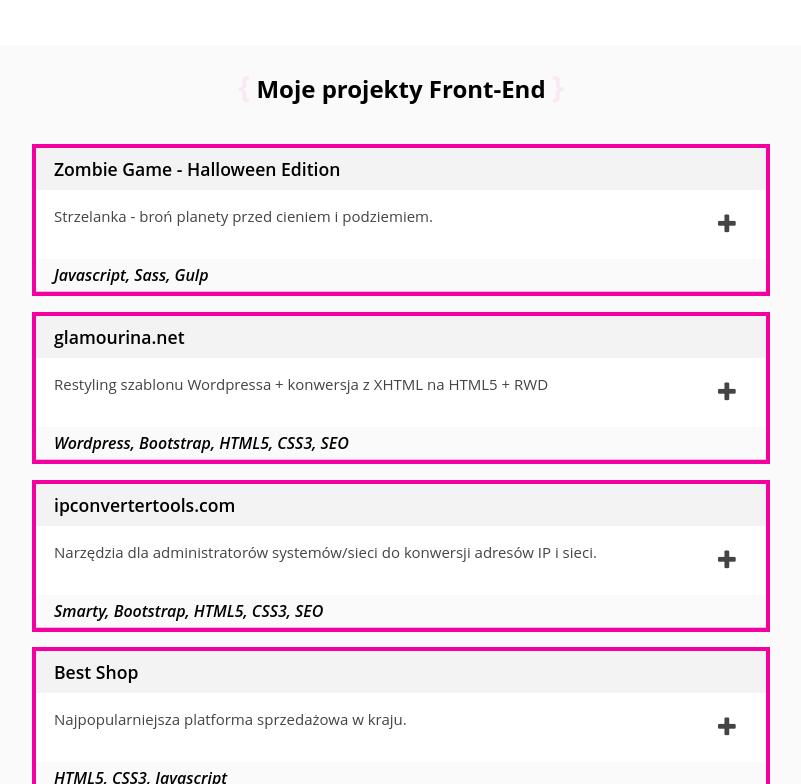
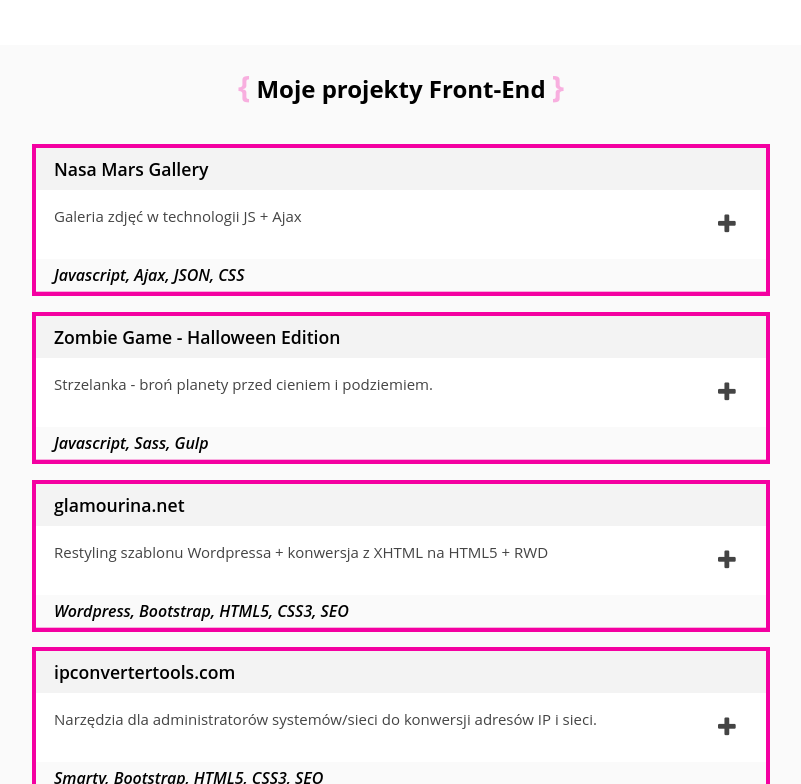
Before and after one commit to sergioloporto/sergioloporto.github.io, a plain HTML site: page dist/index.html in a window 1280 px wide. Shown: the part 2016-2800 px from the top of the page, without its empty margins (239-1040 px from the left). Drawn offline with nearby package versions, Linux system fonts and the light colour scheme.

Commit message:
added NASA gallery + minor fix on zombie game

```diff
--- a/dist/index.html
+++ b/dist/index.html
@@ -151,12 +151,27 @@
                 <h2 class="braces">Moje projekty Front-End</h2>
 
                 <div class="project"  data-aos="flip-left" data-aos-easing="ease-out-cubic" data-aos-duration="2000">
+                    <span class="project-name">Nasa Mars Gallery</span>
+                    <button class="my-projects-buttons">Galeria zdjęć w technologii JS + Ajax<i class="icon-plus projectplus"></i></button>
+                    <span class="technologies-used">Javascript, Ajax, JSON, CSS</span>
+                    <div class="panel">
+                        <div class="projectdescription">
+                            <p><a href="img/projects/nasagallery/nasagallery.png"><img src="img/projects/nasagallery/nasagallery.png" alt="" ></a>Stworzyłem galerię, która nie zapisuje zdjęć lokalnie. Zdjęcia pobiera bezpośrednio z serwerów NASA poprzez połączenie z API. Plik JSON jest ściągany za pomocą domyślnego typu query GET Ajax. Rozbudowałem również funkcję automatycznego pobierania zdjęć z poprzednich sol (określenie doby marsiańskiej) kiedy użytkownik przewijając w dół jest blisko końca strony. Dlaczego poprzednie <em>sol</em> a nie następne? Dlatego, że moim zdanie te nowsze zdjęcia są ładniejsze niż te starsze i chcę pokazać je użytkownikom jako pierwsze :)</p>
+                            <p>
+                                Link do galerii -> <a href="https://sergioloporto.github.io/Nasa-API---Ajax-Gallery/" target="_blank">tutaj</a>
+                            </p>
+                        </div>
+                    </div>
+                </div>
+
+
+                <div class="project"  data-aos="flip-left" data-aos-easing="ease-out-cubic" data-aos-duration="2000">
                     <span class="project-name">Zombie Game - Halloween Edition</span>
                     <button class="my-projects-buttons">Strzelanka - broń planety przed cieniem i podziemiem.<i class="icon-plus projectplus"></i></button>
                     <span class="technologies-used">Javascript, Sass, Gulp</span>
                     <div class="panel">
                         <div class="projectdescription">
-                            <p><a href="img/projects/Zombie-game/zombie-game-screen.jpeg"><img src="img/projects/Zombie-game/zombie-game-screen.jpeg" alt="" ></a>Gra zbudowana na w oparciu o czysty JavaScript. Używam <zarówno></zarówno> specyfikację ES5 jak i nowsze EcmaScript. Obecnie w wolnym czasie rozbudowuję kolejny level gry.</p>
+                            <p><a href="img/projects/Zombie-game/zombie-game-screen.jpeg"><img src="img/projects/Zombie-game/zombie-game-screen.jpeg" alt="" ></a>Gra zbudowana na w oparciu o czysty JavaScript. Używam zarówno specyfikacji ES5 jak i nowsze EcmaScript. Obecnie w wolnym czasie rozbudowuję kolejny level gry.</p>
                             <p>
                                 Link do gry: <a href="https://sergioloporto.github.io/The-zombie-game---Halloween-Edition/dist/" target="_blank">Enter the game</a>
                             </p>
```
Also changed, not shown: src/html/index.html (+16 -1 lines), README.md, dist/img/projects/nasagallery/nasagallery.png (added), 2 other files.
